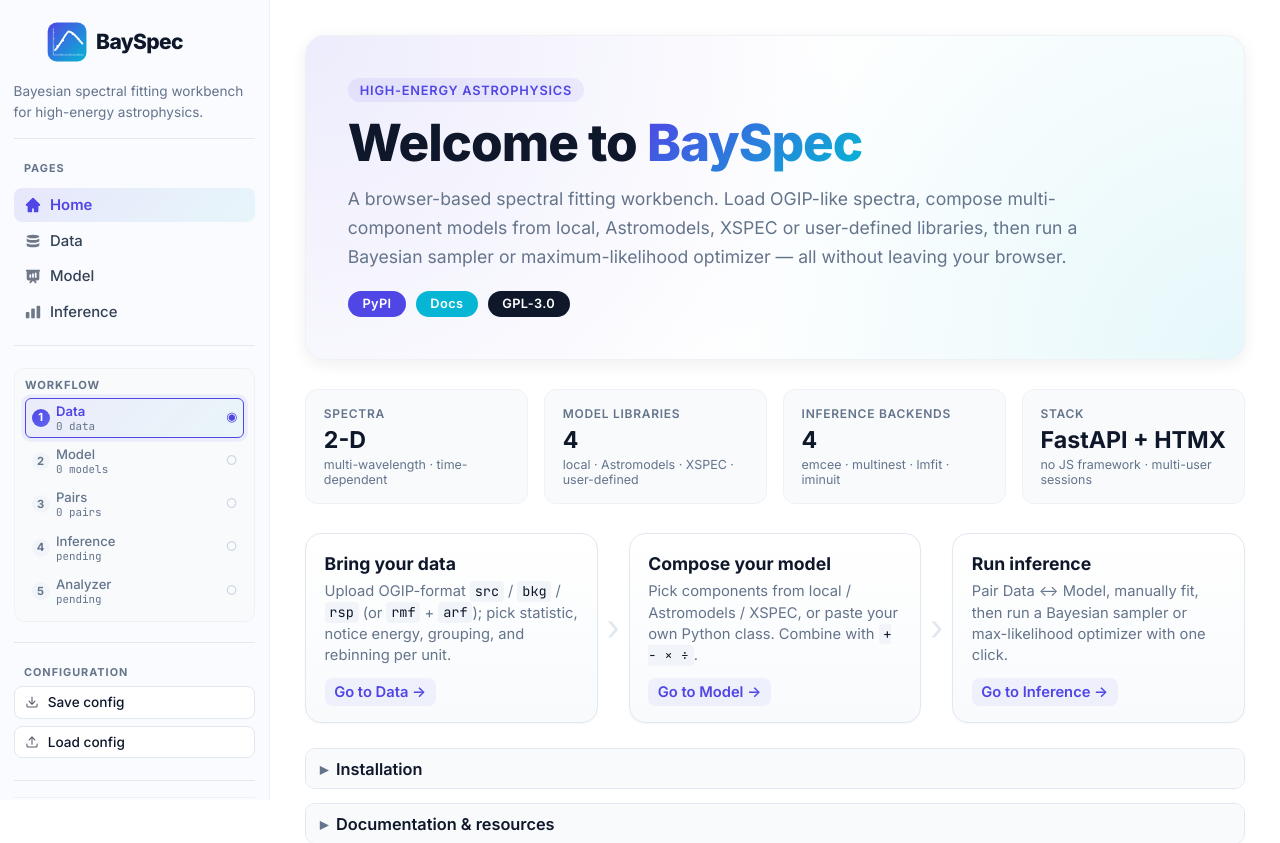
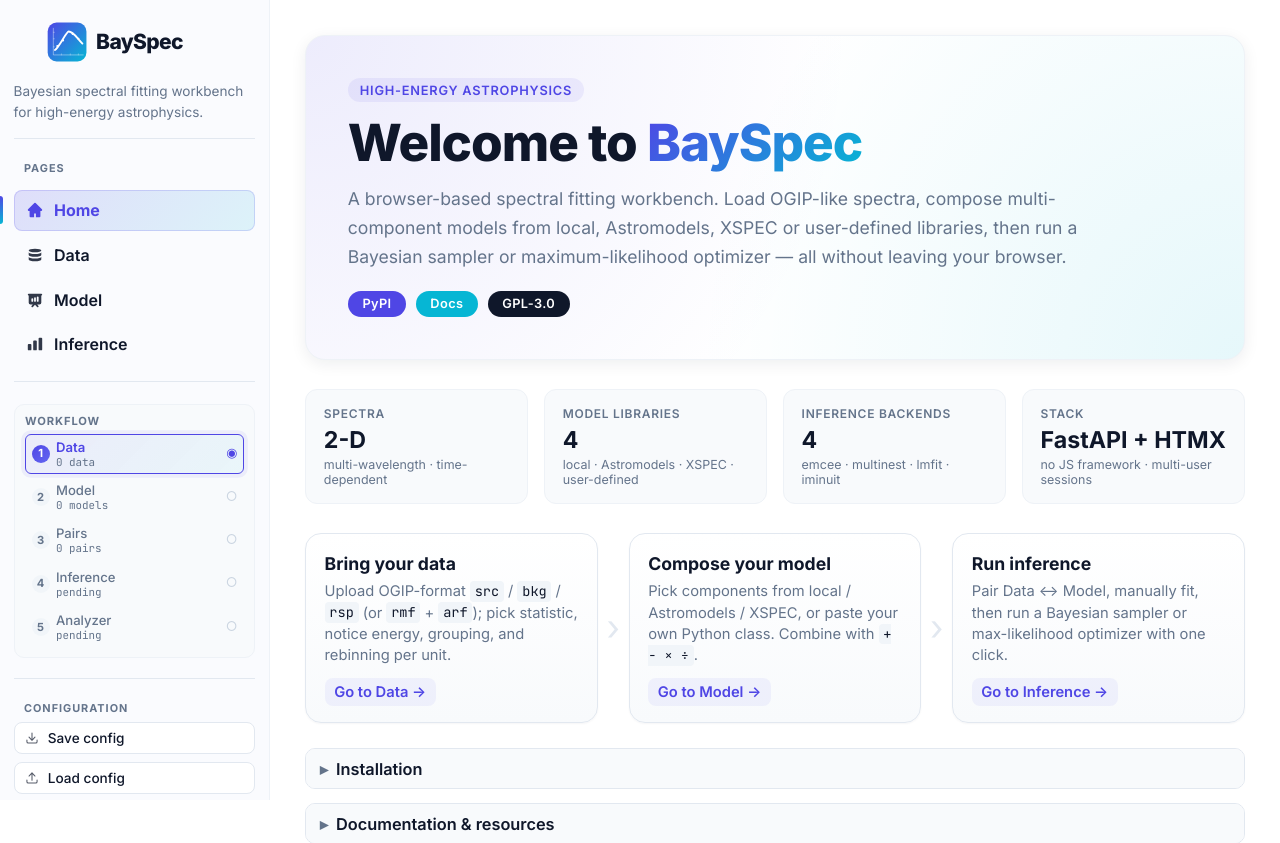
Before and after one commit to jyangch/bayspec_app, a FastAPI app: page / in a window 1280 px wide. Shown: the top 843 px of the page. Run offline with FastAPI, Linux system fonts and the light colour scheme; some libraries are stand-ins or nearby versions.

Commit message:
Sidebar Pages: make nav links visually prominent
The four page links sat in the sidebar at 500-weight .93rem with
muted text-secondary colour, which let them get out-shouted by the
chunkier Workflow card directly underneath. Bump them up so they
read as the primary navigation anchor of the rail:

  - font-size .93rem → 1rem
  - font-weight 500 → 600 (700 on the active page)
  - colour text-secondary → text
  - padding .5/.65 → .65/.8 with .25rem inter-row gap
  - hover gains a small +2px x-shift and a stronger 10%-alpha tint
  - active state goes from .11/.08 to .16/.12 gradient, an inset
    1px primary outline, and a fresh 3px gradient stripe pinned to
    the sidebar's inner edge for unmistakable affordance

```diff
--- a/static/style.css
+++ b/static/style.css
@@ -97,29 +97,42 @@ body { display: flex; min-height: 100vh; }
   margin: 0;
 }
 
-nav { display: flex; flex-direction: column; gap: .1rem; margin-top: .2rem; }
+nav { display: flex; flex-direction: column; gap: .25rem; margin-top: .3rem; }
 nav a {
-  display: flex;
-  align-items: center;
-  gap: .5rem;
+  position: relative;
+  display: flex;
+  align-items: center;
+  gap: .6rem;
   border-radius: var(--radius-sm);
-  padding: .5rem .65rem;
-  font-weight: 500;
-  font-size: .93rem;
-  color: var(--text-secondary);
-  transition: background-color .15s, color .15s;
+  padding: .65rem .8rem;
+  font-weight: 600;
+  font-size: 1rem;
+  color: var(--text);
+  transition: background-color .15s, color .15s, transform .15s;
 }
 nav a:hover {
-  background: rgba(79,70,229,.07);
+  background: rgba(79,70,229,.10);
   color: var(--primary);
   text-decoration: none;
+  transform: translateX(2px);
 }
 nav a.active {
-  background: linear-gradient(135deg, rgba(79,70,229,.11) 0%, rgba(6,182,212,.08) 100%);
+  background: linear-gradient(135deg, rgba(79,70,229,.16) 0%, rgba(6,182,212,.12) 100%);
   color: var(--primary);
-  font-weight: 600;
-}
-.nav-icon { width: 18px; height: 18px; flex-shrink: 0; opacity: .7; }
+  font-weight: 700;
+  box-shadow: inset 0 0 0 1px rgba(79,70,229,.18);
+}
+nav a.active::before {
+  content: '';
+  position: absolute;
+  left: -.85rem;          /* aligns with the sidebar's inner padding */
+  top: .4rem;
+  bottom: .4rem;
+  width: 3px;
+  border-radius: 0 3px 3px 0;
+  background: linear-gradient(180deg, var(--primary) 0%, var(--accent) 100%);
+}
+.nav-icon { width: 18px; height: 18px; flex-shrink: 0; opacity: .85; }
 nav a.active .nav-icon,
 nav a:hover .nav-icon { opacity: 1; }
 
```
